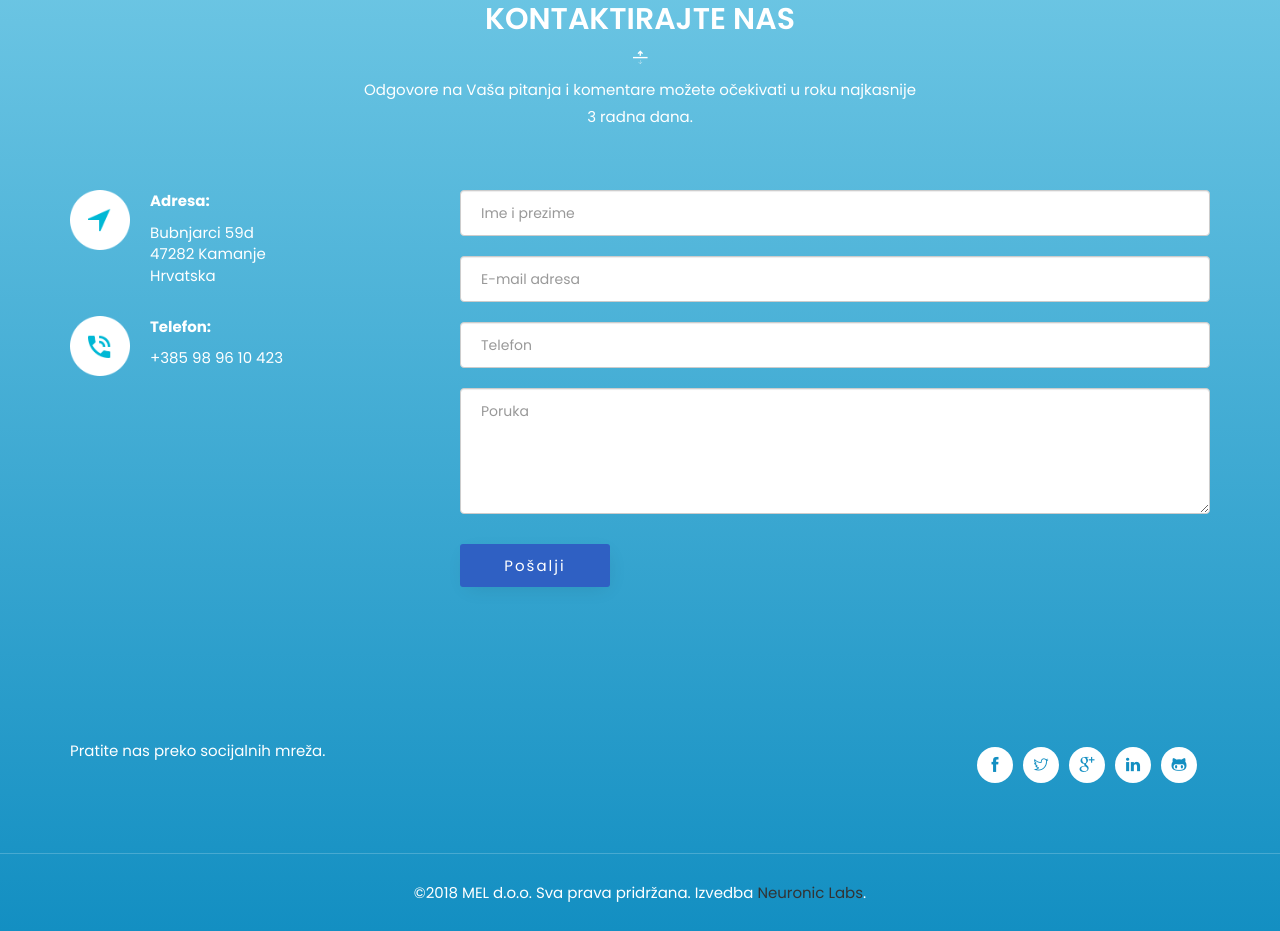
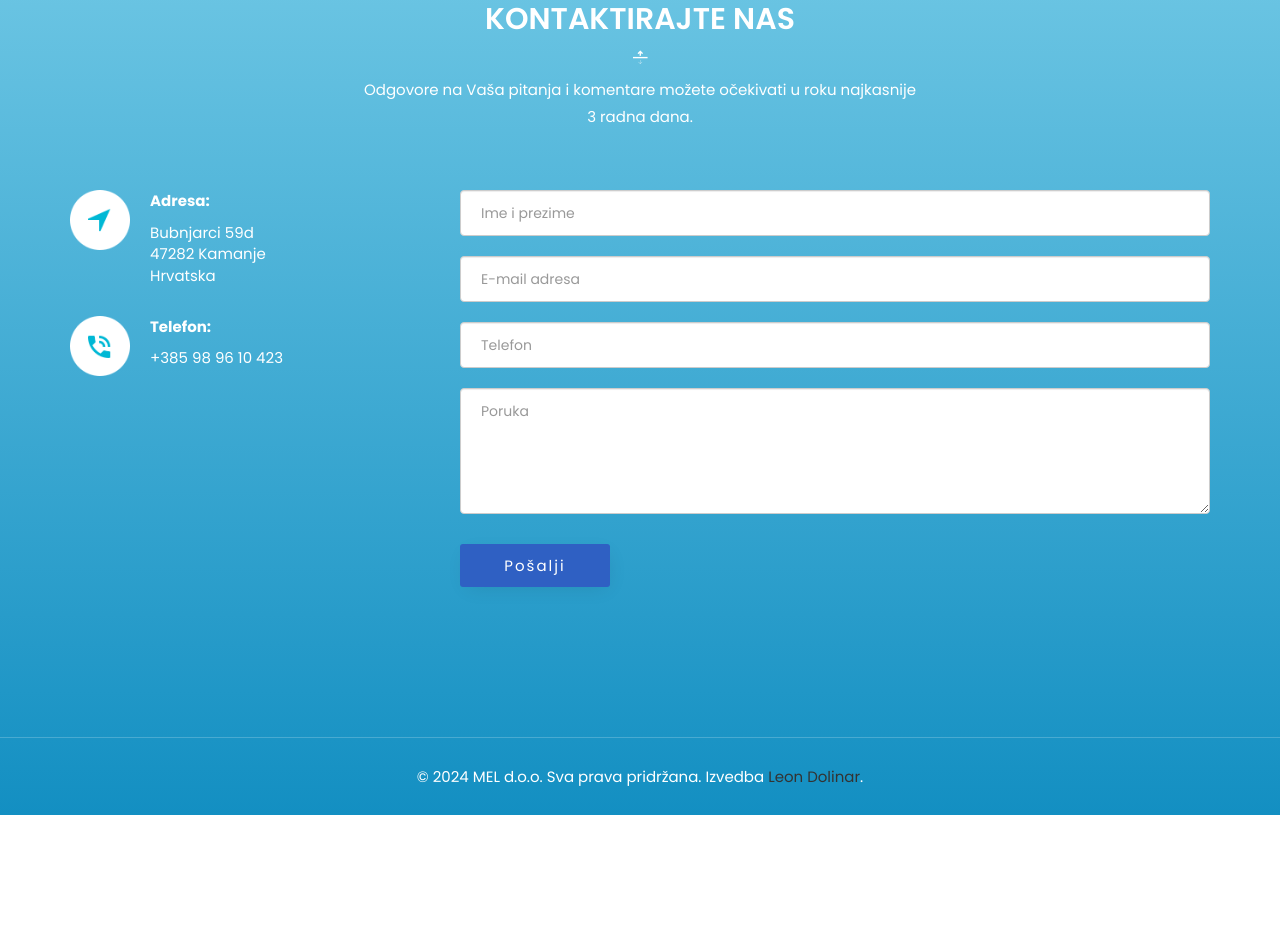
Before and after one commit to LeonDolinar/mel-website, a plain HTML site: page index.html in a window 1280 px wide. Shown: the part 3056-3987 px from the top of the page. After the commit the page ends 3871 px from the top, so only its background shows below. Drawn offline with Linux system fonts and the light colour scheme.

Commit message:
Removed socials and fixed footer

```diff
--- a/index.html
+++ b/index.html
@@ -397,29 +397,15 @@
                 </div>
             </div>
         </div>
-        <div class="footer-middle">
-            <div class="container">
-                <div class="row">
-                    <div class="col-xs-12 col-sm-6 pull-right">
-                        <ul class="social-menu text-right x-left">
-                            <li><a href="#"><i class="ti-facebook"></i></a></li>
-                            <li><a href="#"><i class="ti-twitter"></i></a></li>
-                            <li><a href="#"><i class="ti-google"></i></a></li>
-                            <li><a href="#"><i class="ti-linkedin"></i></a></li>
-                            <li><a href="#"><i class="ti-github"></i></a></li>
-                        </ul>
-                    </div>
-                    <div class="col-xs-12 col-sm-6">
-                        <p>Pratite nas preko socijalnih mreža.</p>
-                    </div>
-                </div>
-            </div>
-        </div>
         <div class="footer-bottom">
             <div class="container">
                 <div class="row">
                     <div class="col-xs-12 text-center">
-                        <p>&copy;2018 MEL d.o.o. Sva prava pridržana.  Izvedba <a href="https://neuroniclabs.com">Neuronic Labs</a>. </p>
+                        <p>&copy;
+                            <span id="copyright">
+                                <script>document.getElementById('copyright').appendChild(document.createTextNode(new Date().getFullYear()))</script>
+                            </span>
+                            MEL d.o.o. Sva prava pridržana.  Izvedba <a href="https://github.com/leonDolinar/" target="_blank" rel="noopener noreferrer">Leon Dolinar</a>.</p>
                     </div>
                 </div>
             </div>
```
